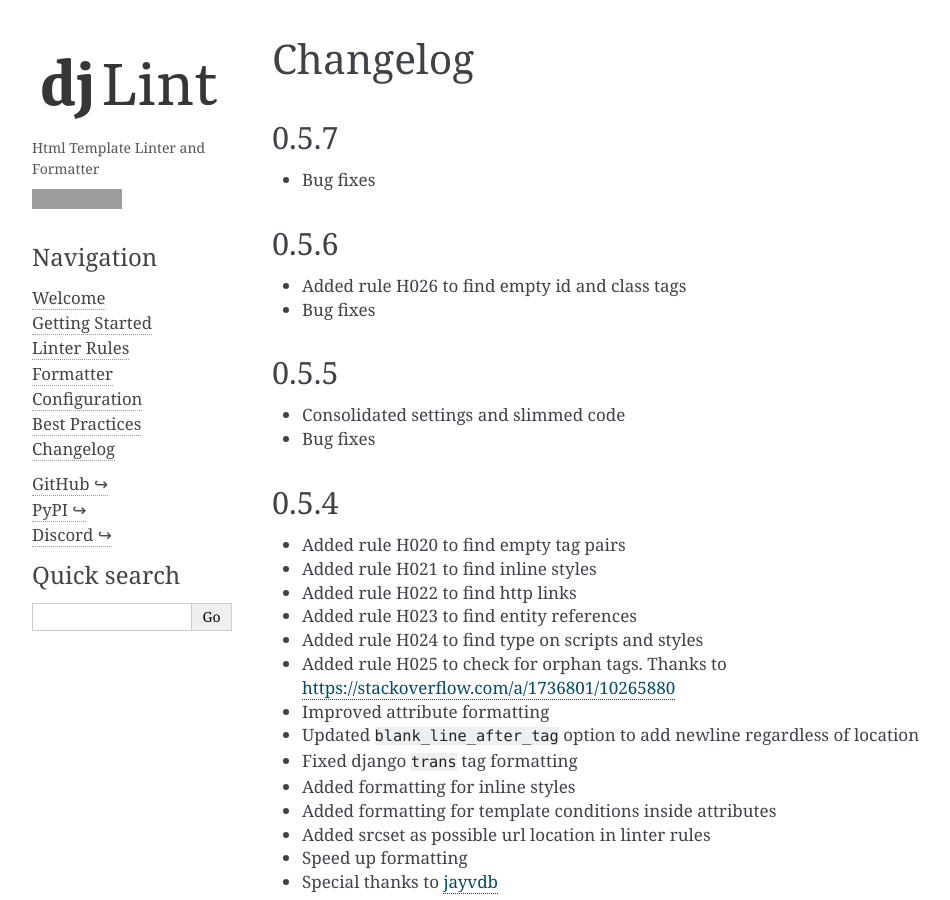
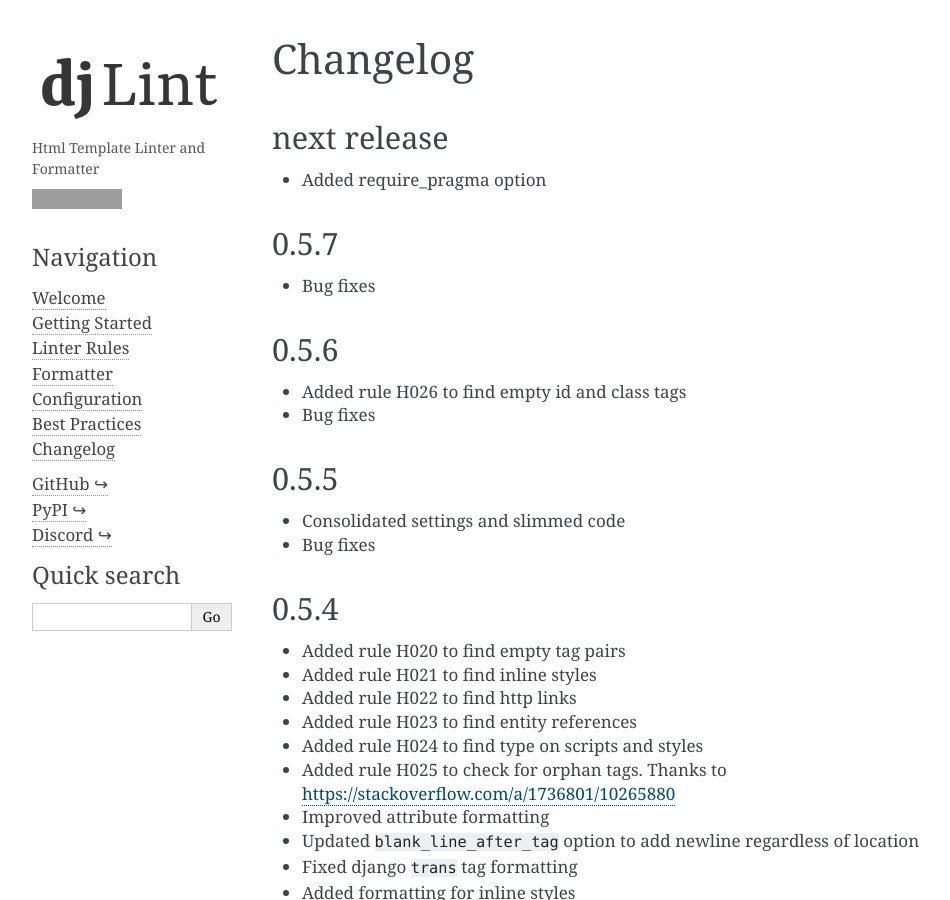
Before and after one commit to djlint/djLint, a Sphinx documentation site: the page built from docs/djlint/changelog.rst, in a window 1280 px wide and 900 px high. Shown: the whole window, without its empty margins (148-1098 px from the left). Built offline with Sphinx 7.4.7, drawn with Linux system fonts in a browser that asks for light colours; grey boxes are pictures that could not be loaded.

Commit message:
started next release changelog.

```diff
--- a/docs/djlint/changelog.rst
+++ b/docs/djlint/changelog.rst
@@ -1,5 +1,9 @@
 Changelog
 =========
+
+next release
+-----------
+- Added require_pragma option
 
 0.5.7
 -----
```
